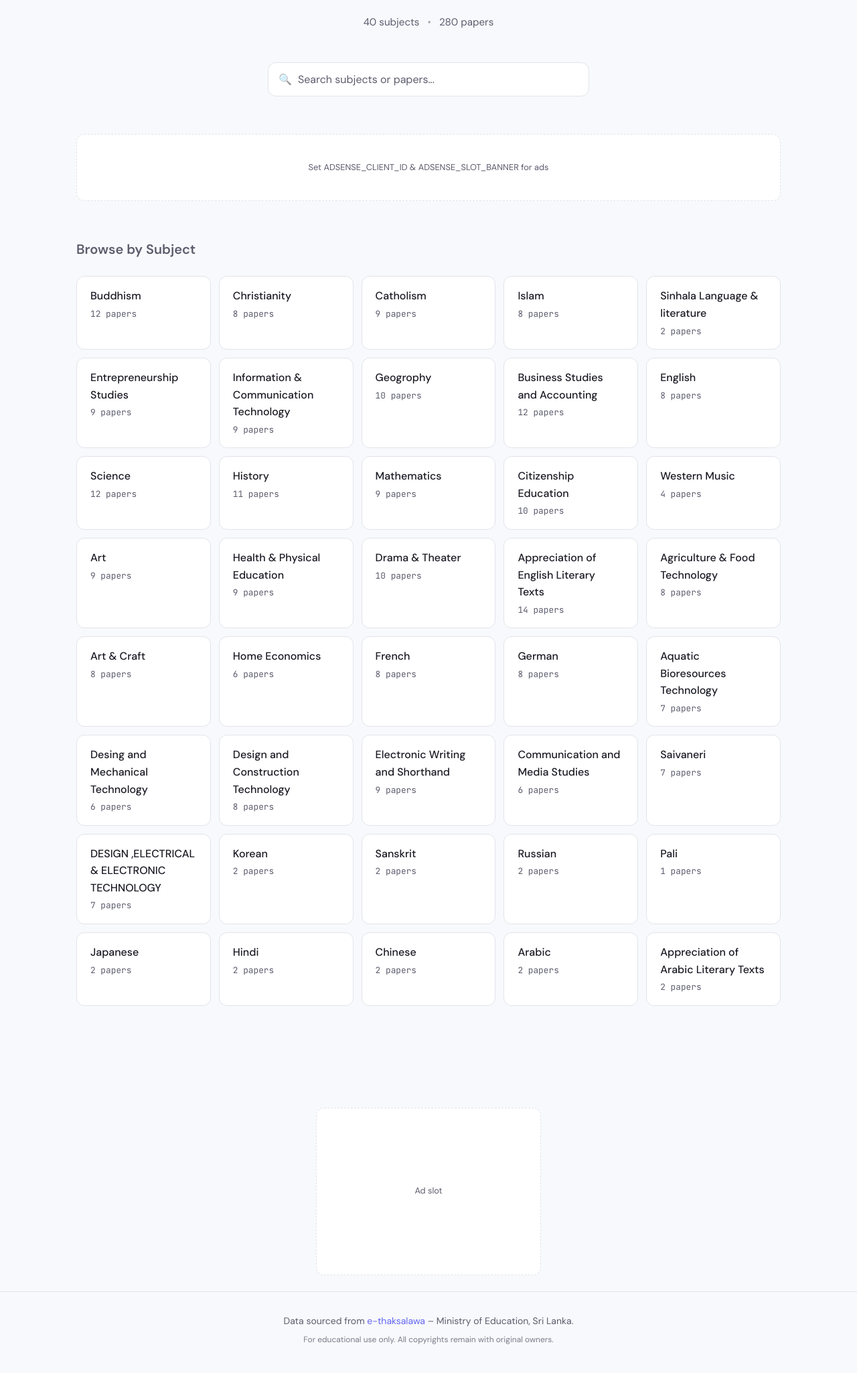
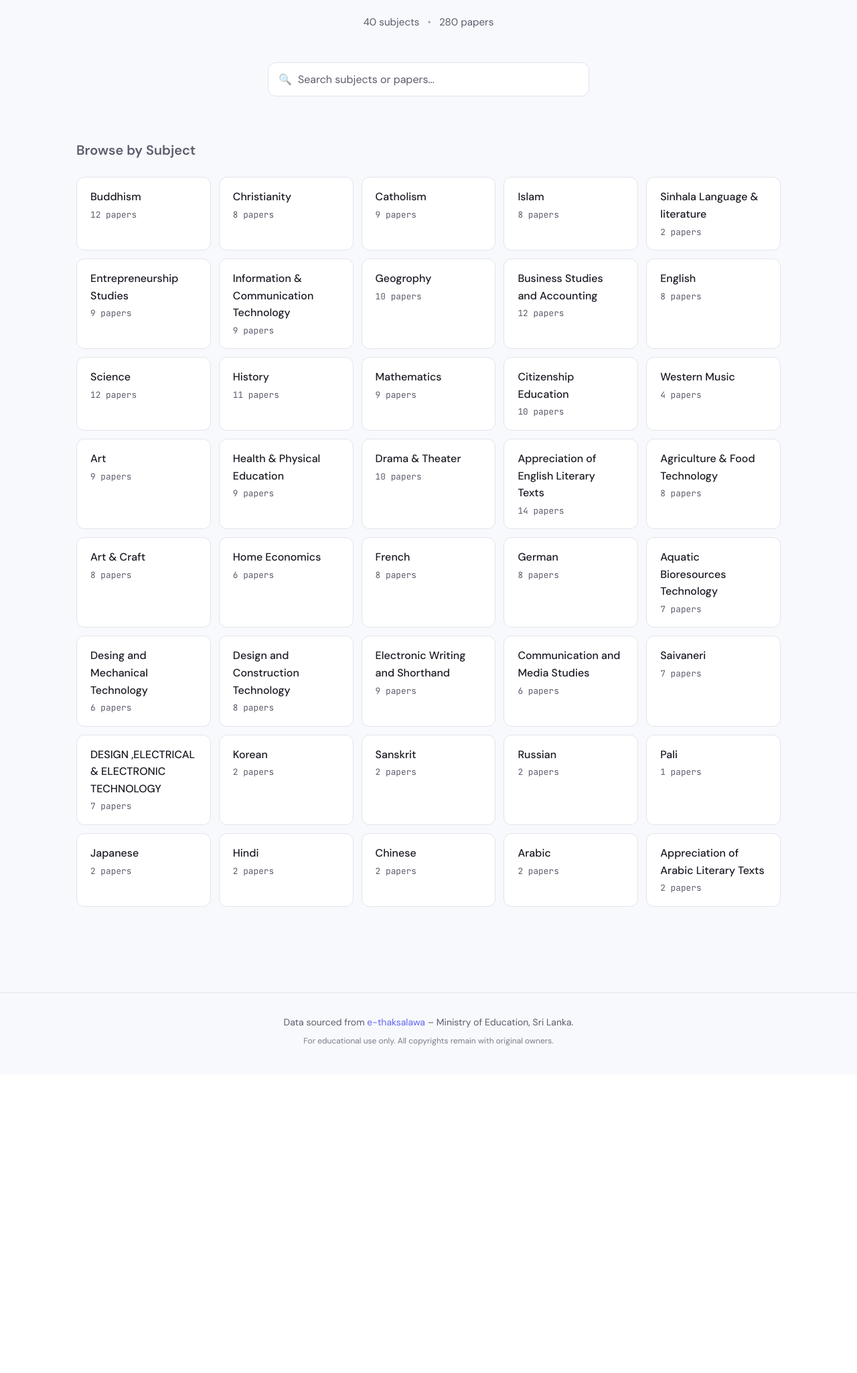
Before and after one commit to manoranga/PastPapers, a Flask app: page / in a window 1280 px wide. Shown: the part 277-2327 px from the top of the page at 67% size. After the commit the page ends 1838 px from the top, so only its background shows below. Run offline with Flask 3, Linux system fonts and the light colour scheme.

Commit message:
remove ads

```diff
--- a/app.py
+++ b/app.py
@@ -4,18 +4,13 @@ Flask backend serving scraped papers from e-thaksalawa
 """
 
 import json
-import os
 from pathlib import Path
 
-from flask import Flask, jsonify, render_template, send_from_directory
+from flask import Flask, jsonify, render_template
 
 app = Flask(__name__, static_folder="static", template_folder="templates")
 
 DATA_FILE = Path(__file__).parent / "data" / "papers.json"
-ADSENSE_CLIENT = os.environ.get("ADSENSE_CLIENT_ID", "")
-ADSENSE_SLOT_BANNER = os.environ.get("ADSENSE_SLOT_BANNER", "")
-ADSENSE_SLOT_RECTANGLE = os.environ.get("ADSENSE_SLOT_RECTANGLE", "")
-ADSENSE_SLOT_MODAL = os.environ.get("ADSENSE_SLOT_MODAL", "")
 
 
 def load_papers():
@@ -29,13 +24,7 @@ def load_papers():
 @app.route("/")
 def index():
     """Home page."""
-    return render_template(
-        "index.html",
-        adsense_client=ADSENSE_CLIENT,
-        adsense_slot_banner=ADSENSE_SLOT_BANNER,
-        adsense_slot_rectangle=ADSENSE_SLOT_RECTANGLE,
-        adsense_slot_modal=ADSENSE_SLOT_MODAL,
-    )
+    return render_template("index.html")
 
 
 @app.route("/api/papers")
--- a/static/app.js
+++ b/static/app.js
@@ -4,9 +4,6 @@
 
 let papersData = { subjects: [] };
 let currentSubjects = []; // Current view (filtered or full)
-
-const AD_INTERVAL_MS = 60 * 1000; // 1 minute between ads
-const AD_STORAGE_KEY = 'pastpapers_last_ad';
 
 // DOM Elements
 const subjectsGrid = document.getElementById('subjects-grid');
@@ -53,21 +50,7 @@ function renderSubjects(subjects) {
 
   subjectsGrid.querySelectorAll('.subject-card').forEach(card => {
     card.addEventListener('click', () => {
-      const subjectKey = card.dataset.subject;
-      showAdModal(() => showSubject(subjectKey));
-    });
-  });
-}
-
-// Paper link click: show ad modal (if 1 min passed) then open link
-function initPaperLinks() {
-  papersList.addEventListener('click', (e) => {
-    const link = e.target.closest('.paper-link');
-    if (!link) return;
-    e.preventDefault();
-    const url = link.href || link.dataset.paperUrl;
-    showAdModal(() => {
-      if (url) window.open(url, '_blank', 'noopener');
+      showSubject(card.dataset.subject);
     });
   });
 }
@@ -107,49 +90,6 @@ function showSubject(subjectKey) {
   });
 
   document.getElementById('papers').scrollIntoView({ behavior: 'smooth' });
-}
-
-// Ad modal: show only if 1 min passed since last ad
-function shouldShowAd() {
-  try {
-    const last = sessionStorage.getItem(AD_STORAGE_KEY);
-    if (!last) return true;
-    return Date.now() - parseInt(last, 10) >= AD_INTERVAL_MS;
-  } catch {
-    return true;
-  }
-}
-
-function markAdShown() {
-  try {
-    sessionStorage.setItem(AD_STORAGE_KEY, String(Date.now()));
-  } catch {}
-}
-
-function showAdModal(onClose) {
-  const modal = document.getElementById('ad-modal');
-  const config = window.ADSENSE_CONFIG || {};
-  const hasAdConfig = config.client && config.slotModal;
-  if (!hasAdConfig || !shouldShowAd()) {
-    if (onClose) onClose();
-    return;
-  }
-  modal.classList.remove('hidden');
-  modal.setAttribute('aria-hidden', 'false');
-  markAdShown();
-  requestAnimationFrame(() => {
-    if (window.adsbygoogle) {
-      try { (window.adsbygoogle = window.adsbygoogle || []).push({}); } catch {}
-    }
-  });
-  const closeModal = () => {
-    modal.classList.add('hidden');
-    modal.setAttribute('aria-hidden', 'true');
-    if (onClose) onClose();
-  };
-  modal.querySelector('.ad-modal-close').onclick = closeModal;
-  modal.querySelector('.ad-modal-backdrop').onclick = closeModal;
-  modal._closeCallback = closeModal;
 }
 
 function filterSubjects(query) {
@@ -237,7 +177,6 @@ searchInput.addEventListener('keydown', (e) => {
 // Check URL hash for direct subject link (after data loads)
 window.addEventListener('load', async () => {
   await loadData();
-  initPaperLinks();
   const hash = window.location.hash.slice(1);
   if (hash) {
     const subject = papersData.subjects.find(s =>
--- a/static/style.css
+++ b/static/style.css
@@ -330,105 +330,6 @@ body {
   background: #16a34a;
 }
 
-/* Ads */
-.ad-section {
-  padding: 1.5rem 0;
-}
-
-.ad-slot {
-  min-height: 90px;
-  display: flex;
-  align-items: center;
-  justify-content: center;
-  background: var(--bg-elevated);
-  border: 1px dashed var(--border);
-  border-radius: var(--radius);
-  overflow: hidden;
-}
-
-.ad-banner {
-  min-height: 100px;
-}
-
-.ad-rectangle {
-  min-height: 250px;
-  max-width: 336px;
-  margin: 0 auto;
-}
-
-.ad-placeholder {
-  font-size: 0.8rem;
-  color: var(--text-muted);
-  padding: 1rem;
-  text-align: center;
-}
-
-/* Ad modal (on subject/paper click, 1 min cooldown) */
-.ad-modal {
-  position: fixed;
-  inset: 0;
-  z-index: 1000;
-  display: flex;
-  align-items: center;
-  justify-content: center;
-  padding: 1rem;
-}
-
-.ad-modal.hidden {
-  display: none !important;
-}
-
-.ad-modal-backdrop {
-  position: absolute;
-  inset: 0;
-  background: rgba(0, 0, 0, 0.7);
-  cursor: pointer;
-}
-
-.ad-modal-content {
-  position: relative;
-  background: var(--bg-card);
-  border: 1px solid var(--border);
-  border-radius: var(--radius);
-  padding: 2rem;
-  max-width: 400px;
-  width: 100%;
-}
-
-.ad-modal-close {
-  position: absolute;
-  top: 0.5rem;
-  right: 0.5rem;
-  width: 36px;
-  height: 36px;
-  border: none;
-  background: var(--bg-elevated);
-  color: var(--text-muted);
-  font-size: 1.5rem;
-  line-height: 1;
-  cursor: pointer;
-  border-radius: var(--radius-sm);
-  display: flex;
-  align-items: center;
-  justify-content: center;
-  transition: color 0.2s;
-}
-
-.ad-modal-close:hover {
-  color: var(--text);
-}
-
-.ad-modal-slot {
-  min-height: 250px;
-  display: flex;
-  align-items: center;
-  justify-content: center;
-}
-
-.ad-modal-slot .ad-placeholder {
-  width: 100%;
-}
-
 /* Footer */
 .footer {
   padding: 2rem 0;
--- a/templates/index.html
+++ b/templates/index.html
@@ -19,15 +19,12 @@
   <meta name="twitter:card" content="summary_large_image">
   <meta name="twitter:title" content="Past Papers - G.C.E. O/L Sri Lanka">
   <meta name="twitter:description" content="Free G.C.E. O/L past papers for Sri Lankan students. Browse by subject and year.">
-    <meta name="google-adsense-account" content="ca-pub-4774676485756934">
+  <meta name="google-adsense-account" content="ca-pub-4774676485756934">
   <link rel="preconnect" href="https://fonts.googleapis.com">
   <link rel="preconnect" href="https://fonts.gstatic.com" crossorigin>
   <link href="https://fonts.googleapis.com/css2?family=DM+Sans:ital,opsz,wght@0,9..40,400;0,9..40,500;0,9..40,600;0,9..40,700;1,9..40,400&family=JetBrains+Mono:wght@400;500&display=swap" rel="stylesheet">
   <link rel="stylesheet" href="/static/style.css">
-  {% if adsense_client %}
- <script async src="https://pagead2.googlesyndication.com/pagead/js/adsbygoogle.js?client=ca-pub-4774676485756934"
-     crossorigin="anonymous"></script>
-  {% endif %}
+  <script async src="https://pagead2.googlesyndication.com/pagead/js/adsbygoogle.js?client=ca-pub-4774676485756934" crossorigin="anonymous"></script>
 </head>
 <body>
   <header class="header">
@@ -65,19 +62,6 @@
       </div>
     </section>
 
-    <section class="ad-section">
-      <div class="container">
-        <div class="ad-slot ad-banner">
-          {% if adsense_client and adsense_slot_banner %}
-          <ins class="adsbygoogle" style="display:block" data-ad-client="{{ adsense_client }}" data-ad-slot="{{ adsense_slot_banner }}" data-ad-format="horizontal" data-full-width-responsive="true"></ins>
-          <script>(adsbygoogle = window.adsbygoogle || []).push({});</script>
-          {% else %}
-          <div class="ad-placeholder">{% if adsense_client %}Add ADSENSE_SLOT_BANNER env var{% else %}Set ADSENSE_CLIENT_ID & ADSENSE_SLOT_BANNER for ads{% endif %}</div>
-          {% endif %}
-        </div>
-      </div>
-    </section>
-
     <section id="subjects" class="subjects-section">
       <div class="container">
         <h2>Browse by Subject</h2>
@@ -98,19 +82,6 @@
         </div>
       </div>
     </section>
-
-    <section class="ad-section">
-      <div class="container">
-        <div class="ad-slot ad-rectangle">
-          {% if adsense_client and adsense_slot_rectangle %}
-          <ins class="adsbygoogle" style="display:block" data-ad-client="{{ adsense_client }}" data-ad-slot="{{ adsense_slot_rectangle }}" data-ad-format="rectangle" data-full-width-responsive="true"></ins>
-          <script>(adsbygoogle = window.adsbygoogle || []).push({});</script>
-          {% else %}
-          <div class="ad-placeholder">{% if adsense_client %}Add ADSENSE_SLOT_RECTANGLE{% else %}Ad slot{% endif %}</div>
-          {% endif %}
-        </div>
-      </div>
-    </section>
   </main>
 
   <footer class="footer">
@@ -120,27 +91,6 @@
     </div>
   </footer>
 
-  <!-- Ad modal (shown on subject/paper click, max once per minute) -->
-  <div id="ad-modal" class="ad-modal hidden" aria-hidden="true">
-    <div class="ad-modal-backdrop"></div>
-    <div class="ad-modal-content">
-      <button class="ad-modal-close" aria-label="Close">×</button>
-      <div id="ad-modal-slot" class="ad-modal-slot">
-        {% if adsense_client and adsense_slot_modal %}
-        <ins class="adsbygoogle ad-modal-ins" style="display:block" data-ad-client="{{ adsense_client }}" data-ad-slot="{{ adsense_slot_modal }}" data-ad-format="rectangle" data-full-width-responsive="true"></ins>
-        {% else %}
-        <div class="ad-placeholder">Ad (set ADSENSE_SLOT_MODAL)</div>
-        {% endif %}
-      </div>
-    </div>
-  </div>
-
-  <script>
-    window.ADSENSE_CONFIG = {
-      client: "{{ adsense_client }}",
-      slotModal: "{{ adsense_slot_modal }}"
-    };
-  </script>
   <script src="/static/app.js"></script>
 </body>
 </html>
```
Also changed, not shown: README.md.
